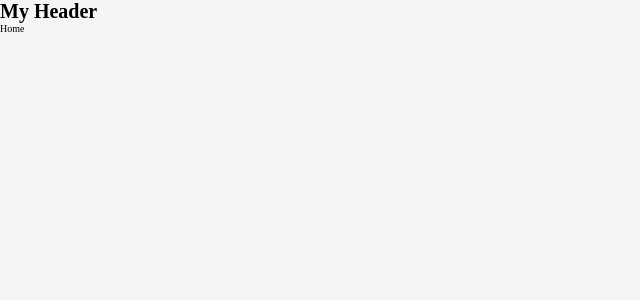
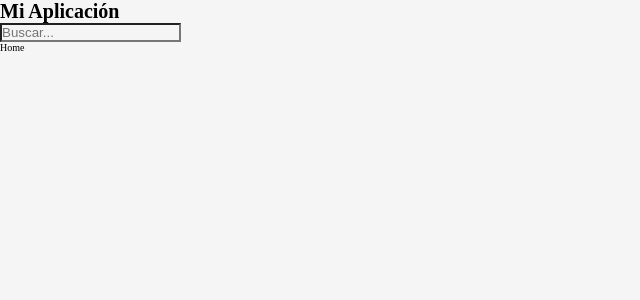
Before and after one commit to LuisFJojoa/meli-search-page, a React (Vite) app in the folder frontend/: page / in a window 1280 px wide. Shown: the top 300 px of the page, without its empty margins (0-640 px from the left). Built offline with nearby package versions, Linux system fonts and the light colour scheme; no server answers.

Commit message:
feat: create header component and add some styles based on scss variables

```diff
--- /dev/null
+++ b/frontend/src/components/header/header.module.scss
@@ -0,0 +1,34 @@
+@use '../../styles/variables' as *;
+
+.header {
+  position: sticky;
+  top: 0;
+  background-color: $primary-yellow;
+  box-shadow: 0 2px 4px rgba(0, 0, 0, 0.1);
+  z-index: 1000;
+  padding: 1rem;
+
+  .header-content {
+    display: flex;
+    align-items: center;
+    justify-content: space-between;
+
+    h1 {
+      margin: 0;
+      font-size: 1.5rem;
+      color: #333;
+    }
+
+    .search-input {
+      padding: 0.5rem;
+      border: 1px solid #ccc;
+      border-radius: 4px;
+      font-size: 1rem;
+
+      &:focus {
+        border-color: #007bff;
+        outline: none;
+      }
+    }
+  }
+}
--- /dev/null
+++ b/frontend/src/components/header/index.tsx
@@ -0,0 +1,25 @@
+import React, { useState } from 'react';
+import './header.module.scss';
+
+export const Header = () => {
+  const [searchTerm, setSearchTerm] = useState('');
+
+  const handleInputChange = (event: React.ChangeEvent<HTMLInputElement>) => {
+    setSearchTerm(event.target.value);
+  };
+
+  return (
+    <header className="header">
+      <div className="header-content">
+        <h1>Mi Aplicación</h1>
+        <input
+          type="text"
+          value={searchTerm}
+          onChange={handleInputChange}
+          placeholder="Buscar..."
+          className="search-input"
+        />
+      </div>
+    </header>
+  );
+};
--- a/frontend/src/layouts/searchLayout.tsx
+++ b/frontend/src/layouts/searchLayout.tsx
@@ -1,10 +1,9 @@
+import { Header } from '@/components/header'
 import { Outlet } from 'react-router-dom'
 
 export const SearchLayout = () => (
 	<div>
-		<header>
-			<h1>My Header</h1>
-		</header>
+		<Header />
 		<main>
 			<Outlet />
 		</main>
```
